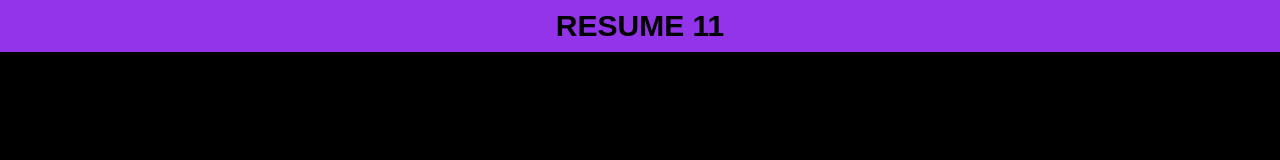
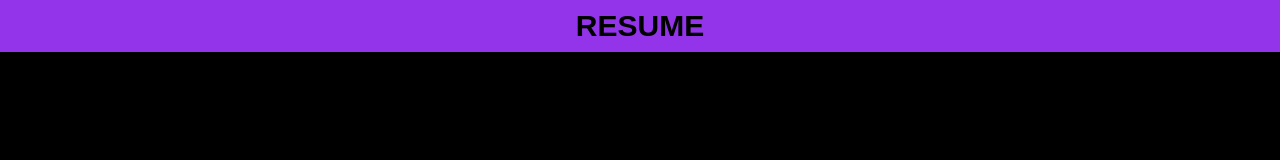
Before and after one commit to yodsapad/resume-portfolio1, a Next.js app: page / in a window 1280 px wide. Shown: the top 160 px of the page. Built offline with nearby package versions, Linux system fonts and the light colour scheme.

Commit message:
Revert "แก้ไขHeader11"
This reverts commit 54957fb0b6d04bb5e8565913ad0ec43cde4b9415.

```diff
--- a/pages/index.js
+++ b/pages/index.js
@@ -3,7 +3,7 @@ export default function Home() {
     <div className="bg-black text-white min-h-screen flex flex-col items-center justify-between">
       {/* Header */}
       <header className="bg-purple-600 w-full text-center text-3xl font-bold text-black py-2">
-        RESUME 11
+        RESUME
       </header>
 
       {/* Main Content */}
```
